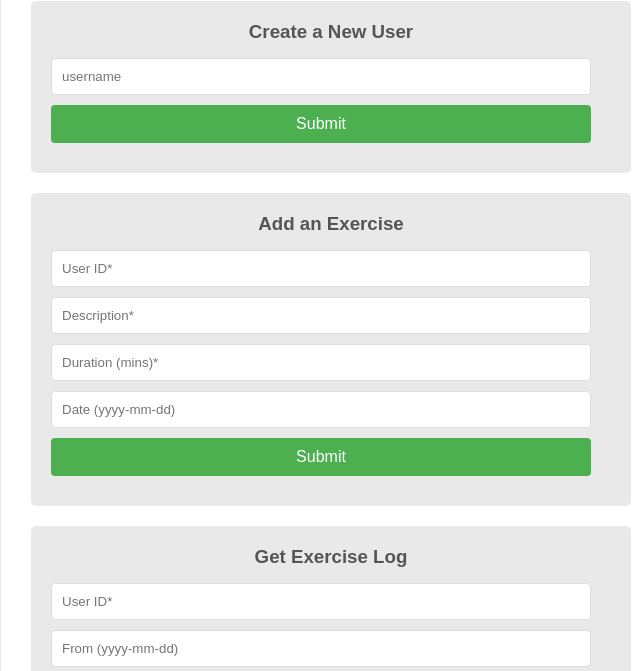
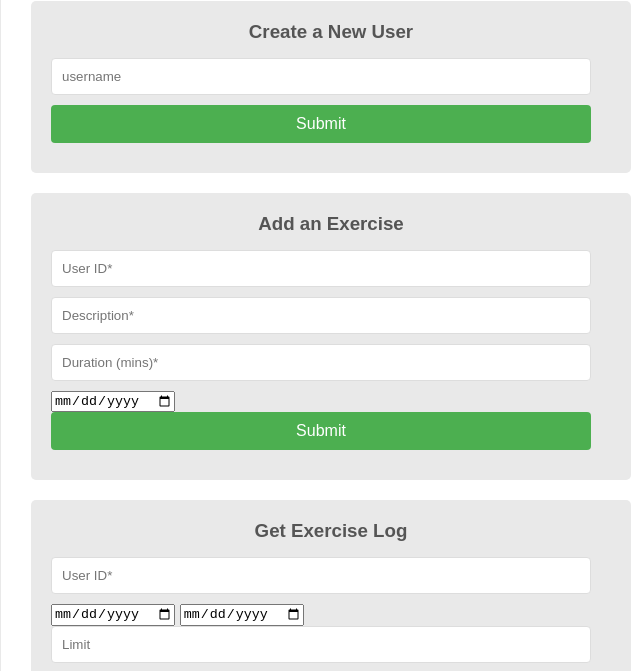
Before and after one commit to ZayedShayaa/Exercise-Tracker, a website: page views/index.html in a window 1280 px wide. Shown: the part 129-800 px from the top of the page, without its empty margins (309-949 px from the left). Drawn offline with Linux system fonts and the light colour scheme.

Commit message:
update some thing for limit,from,to

```diff
--- a/routes/exerciseRoutes.js
+++ b/routes/exerciseRoutes.js
@@ -64,13 +64,13 @@ router.get("/:_id/logs", async (req, res) => {
 
     let dateFilter = {};
     if (from) {
-      dateFilter.$gte = new Date(from);
+      dateFilter.$gte = new Date(from + "T00:00:00.000Z");
       if (isNaN(dateFilter.$gte.getTime())) {
         return res.status(400).json({ error: "Invalid 'from' date format" });
       }
     }
     if (to) {
-      dateFilter.$lte = new Date(to);
+      dateFilter.$lte = new Date(to + "T23:59:59.999Z");
       if (isNaN(dateFilter.$lte.getTime())) {
         return res.status(400).json({ error: "Invalid 'to' date format" });
       }
--- a/views/index.html
+++ b/views/index.html
@@ -21,14 +21,14 @@
       <input id="uid" type="text" name=":_id" placeholder="User ID*" />
       <input id="desc" type="text" name="description" placeholder="Description*" />
       <input id="dur" type="text" name="duration" placeholder="Duration (mins)*" />
-      <input id="date" type="text" name="date" placeholder="Date (yyyy-mm-dd)" />
+      <input id="date" type="date" name="date" placeholder="Date (yyyy-mm-dd)" />
       <input type="submit" value="Submit" />
     </form>
     <form action="/api/users/:_id/logs" method="get" id="log-form">
       <h3>Get Exercise Log</h3>
       <input id="log-uid" type="text" name="_id" placeholder="User ID*" />
-      <input id="from" type="text" name="from" placeholder="From (yyyy-mm-dd)" />
-      <input id="to" type="text" name="to" placeholder="To (yyyy-mm-dd)" />
+      <input id="from" type="date" name="from" placeholder="From (yyyy-mm-dd)" />
+      <input id="to" type="date" name="to" placeholder="To (yyyy-mm-dd)" />
       <input id="limit" type="text" name="limit" placeholder="Limit" />
       <input type="submit" value="Submit" />
     </form>
```
